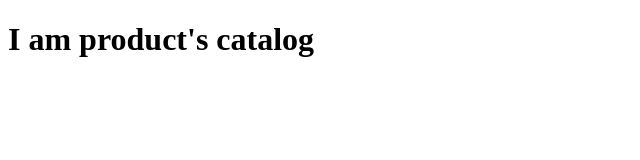
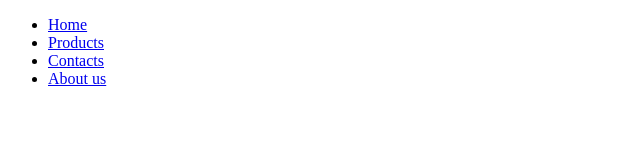
Before and after one commit to Anna-Tereshchenko/Branches, a plain HTML site: page cat.html in a window 1280 px wide. Shown: the whole page, without its empty margins (0-640 px from the left). Drawn offline with Linux system fonts and the light colour scheme.

Commit message:
add about us

```diff
--- a/cat.html
+++ b/cat.html
@@ -7,6 +7,11 @@
     <title>Document</title>
   </head>
   <body>
-    <h1>I am product's catalog</h1>
+    <ul class="menu">
+      <li><a href="#">Home</a></li>
+      <li><a href="#">Products</a></li>
+      <li><a href="#">Contacts</a></li>
+      <li><a href="#">About us</a></li>
+    </ul>
   </body>
 </html>
```
